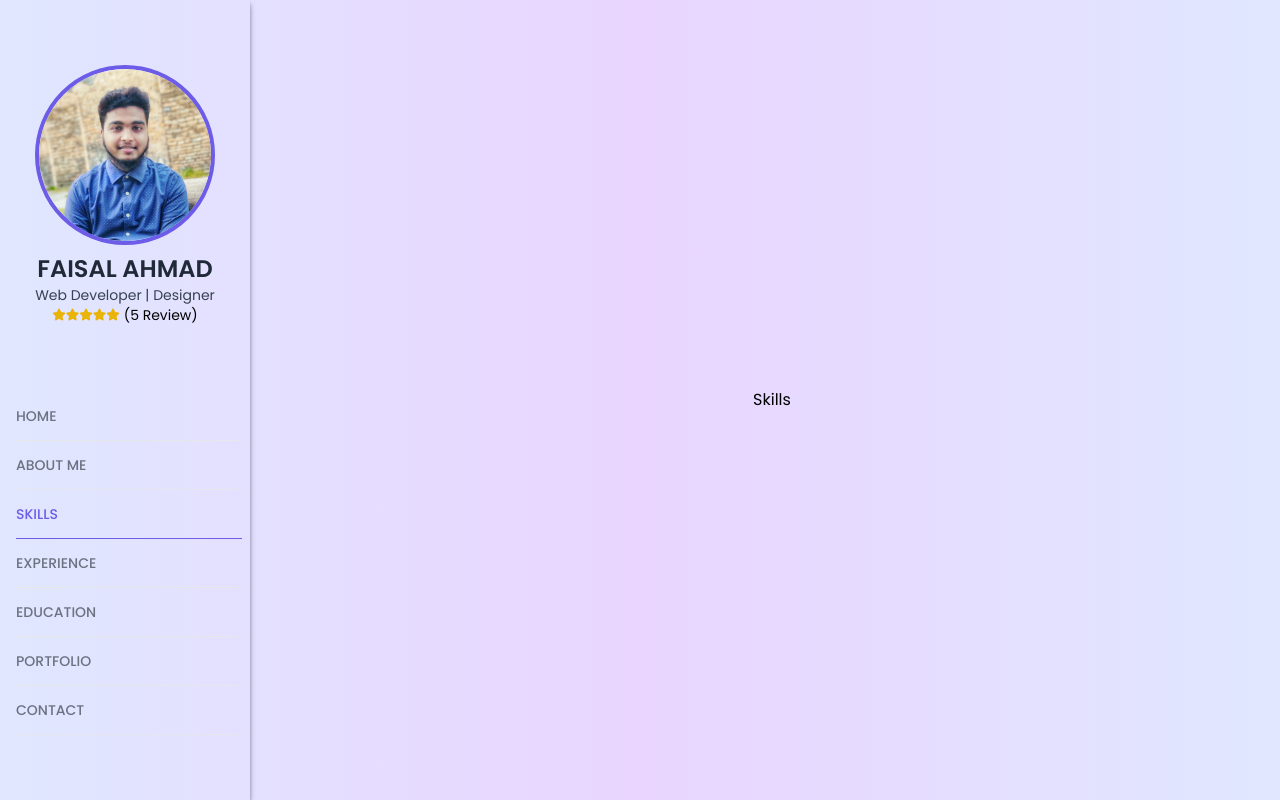
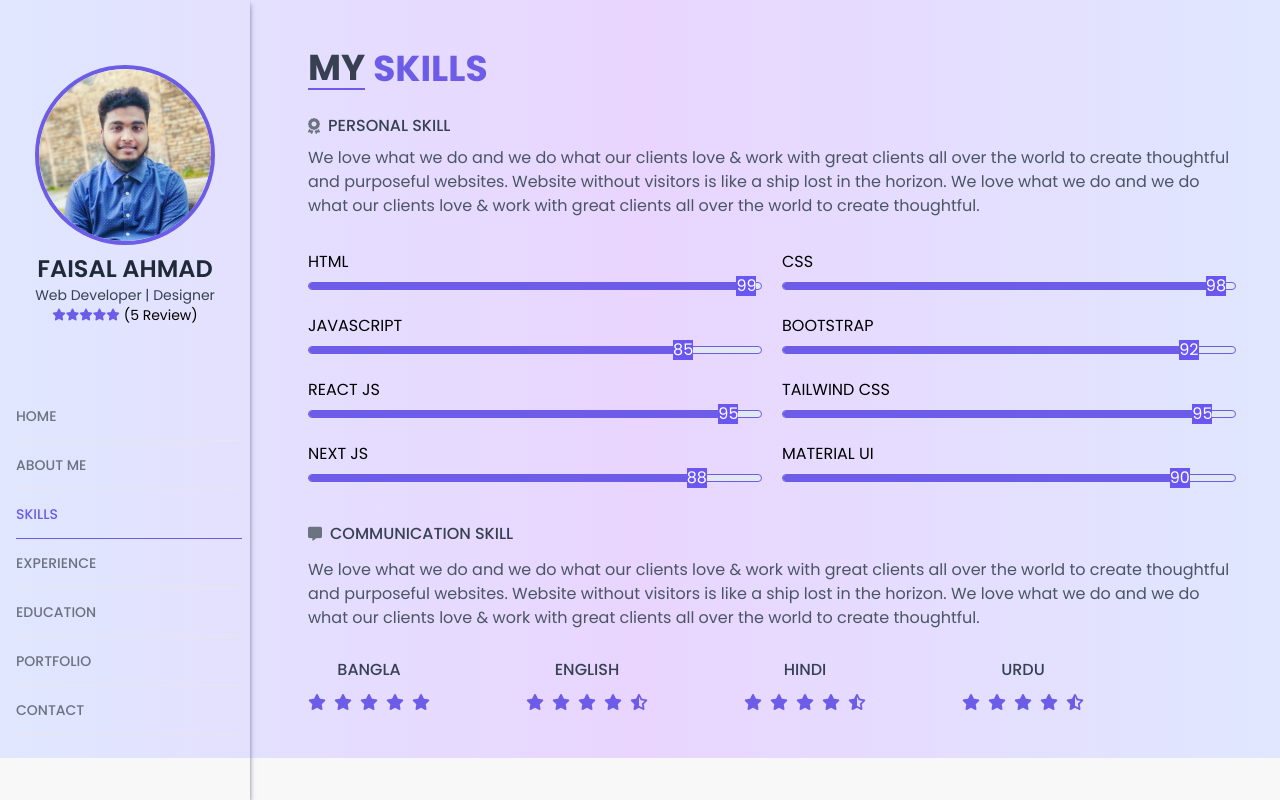
Before and after one commit to Faisal-Ahmed100/react-portfolio-2022, a React (Create React App) app: page /my-skills in a window 1280 px wide. Built offline with nearby package versions, Linux system fonts and the light colour scheme.

Commit message:
frist commit

```diff
--- a/src/App.js
+++ b/src/App.js
@@ -19,7 +19,7 @@ const App = () => {
       <Routes>
         <Route path='/' element={<Home />} />
         <Route path='/about' element={<About />} />
-        <Route path='/my-skills' element={<Skills />} />
+        <Route path='/my-skills' element={<Skills done='98' />} />
         <Route path='/experience' element={<Experience />} />
         <Route path='/education' element={<Education />} />
         <Route path='/portfolios' element={<Portfolio />} />
--- a/src/components/Sidebar.jsx
+++ b/src/components/Sidebar.jsx
@@ -99,11 +99,11 @@ const Sidebar = ({ children }) => {
           </p>
           <div className="flex items-center gap-1">
             <div className="flex ">
-              <i className="fa-solid fa-star text-[12px] text-yellow-500"></i>
-              <i className="fa-solid fa-star text-[12px] text-yellow-500"></i>
-              <i className="fa-solid fa-star text-[12px] text-yellow-500"></i>
-              <i className="fa-solid fa-star text-[12px] text-yellow-500"></i>
-              <i className="fa-solid fa-star text-[12px] text-yellow-500"></i>
+              <i className="fa-solid fa-star text-[12px] text-[#6c5ce7]"></i>
+              <i className="fa-solid fa-star text-[12px] text-[#6c5ce7]"></i>
+              <i className="fa-solid fa-star text-[12px] text-[#6c5ce7]"></i>
+              <i className="fa-solid fa-star text-[12px] text-[#6c5ce7]"></i>
+              <i className="fa-solid fa-star text-[12px] text-[#6c5ce7]"></i>
             </div>
             <p className="text-sm">(5 Review)</p>
           </div>
@@ -158,7 +158,7 @@ const Sidebar = ({ children }) => {
 
 
       </div>
-      <main className="w-full px-3 md:px-0 md:pl-6 md:ml-[15rem] lg:h-screen">
+      <main className="w-full px-3 md:px-0 md:pl-6 md:ml-[15rem] ">
         {children}
       </main>
 
--- /dev/null
+++ b/src/components/Skillprogressbar.jsx
@@ -0,0 +1,28 @@
+import React, { useState } from 'react'
+
+const Skillprogressbar = ({done,text}) => {
+    const [style,setStyle]=useState({});
+  setTimeout(()=>{
+    const newStyle={
+      opacity:1,
+      width:`${done}%`
+    }
+    setStyle(newStyle)
+  },200)
+  return (
+    <div className='mb-6'>
+      <div>
+            <div className='flex justify-start items-start mb-2'>
+              <p className='uppercase'>{text}</p>
+            </div>
+           <div className='progress bg-slate-200 border border-[#6c5ce7]'>
+             <div className='progress-done bg-[#6c5ce7] rounded-2xl text-white flex justify-end items-center h-full w-0 opacity-0 transition-all' style={style}>
+              <span className='w-[20px] h-[20px] bg-[#6956f3] text-white p-2 texts flex justify-center items-center'>{done}</span>
+             </div>
+           </div>
+            </div>
+    </div>
+  )
+}
+
+export default Skillprogressbar
--- a/src/index.css
+++ b/src/index.css
@@ -23,6 +23,22 @@ body{
 }
 }
 
+@media (max-width:385px) {
+ .emailName{
+    margin-right: 59px;
+ }
+}
+
 .round{
     border-bottom-left-radius: 5px;
 }
+
+.progress {
+	border-radius: 20px;
+	position: relative;
+	height: 8px;
+	width: 100%;
+}
+.progress-done {
+	transition: 1.5s ease-in-out 0.3s;
+}
--- a/src/pages/Home.jsx
+++ b/src/pages/Home.jsx
@@ -2,10 +2,8 @@ import React from "react";
 import BannerImg from "../img/banner.png";
 
 const Home = () => {
-
   return (
     <section className="w-full xl:h-screen md:h-screen  flex justify-center items-center">
-
       <div className="flex items-center flex-col md:flex-row gap-5 justify-between w-full md:h-full">
         <div className="flex flex-col md:pl-12 order-2 md:order-1 mt-6 md:mt-10 md:absolute xl:static">
           <h4 className="flex flex-row gap-2 md:text-lg text-normal text-gray-500 font-normal uppercase">
@@ -17,26 +15,33 @@ const Home = () => {
             </strong>
           </h4>
           <h2 className="sm:text-4xl md:text-4xl text-2xl capitalize font-bold mt-1 text-gray-700 ">
-            Creative <span className="text-[#6c5ce7] animate-pulse">web</span> Designer & Developer
+            Creative <span className="text-[#6c5ce7] animate-pulse">web </span>
+            Designer & Developer
           </h2>
           <p className="md:py-6 py-4 text-lg text-gray-600 capitalize">
-            I am a <span className="text-[#6c5ce7]">React js</span> and <span className="text-[#6c5ce7]">next js </span> front-end Developer and Designer since 2018. and i have muce more experience in front-end web development. I do my client's projects sincerely.
-
+            I am a <span className="text-[#6c5ce7]">React js</span> and
+            <span className="text-[#6c5ce7]">next js </span> front-end Developer
+            and Designer since 2018. and i have muce more experience in
+            front-end web development. I do my client's projects sincerely.
           </p>
           <div className="flex justify-start items-start flex-row gap-5 mb-12 md:mb-0">
-            <button className="uppercase bg-[#6c5ce7] border-2 border-[#6c5ce7] transition-all ease-linear text-white text-sm px-5 rounded-sm py-3 hover:border-2 hover:border-[#6c5ce7] hover:bg-white font-medium hover:text-[#6c5ce7]">hire me</button>
+            <button className="uppercase bg-[#6c5ce7] border-2 border-[#6c5ce7] transition-all ease-linear text-white text-sm px-5 rounded-sm py-3 hover:border-2 hover:border-[#6c5ce7] hover:bg-transparent font-medium hover:text-[#6c5ce7]">
+              hire me
+            </button>
 
-            <button className="uppercase hover:bg-[#6c5ce7] hover:text-white transition-all ease-linear text-sm px-5 rounded-sm py-3 font-medium border-2 border-[#6c5ce7] bg-white text-[#6c5ce7]">My portfolio</button>
+            <button className="uppercase hover:bg-[#6c5ce7] hover:text-white transition-all ease-linear text-sm px-5 rounded-sm py-3 font-medium border-2 border-[#6c5ce7] bg-transparent text-[#6c5ce7]">
+              My portfolio
+            </button>
           </div>
         </div>
 
-    <div className="w-full h-[90vh] sm:h-screen -mt-[120px] sm:-mt-30 md:mt-0 order-1 md:order-2">
-      <img className="h-full w-full sm:h-full md:w-full object-cover " src={BannerImg} alt="Banner img" />
-    </div>
-
-
-
-
+        <div className="w-full h-[90vh] sm:h-screen -mt-[120px] sm:-mt-30 md:mt-0 order-1 md:order-2">
+          <img
+            className="h-full w-full sm:h-[90%] md:w-full object-cover "
+            src={BannerImg}
+            alt="Banner img"
+          />
+        </div>
       </div>
     </section>
   );
--- a/src/pages/Skills.jsx
+++ b/src/pages/Skills.jsx
@@ -1,10 +1,116 @@
 import React from 'react'
+import Skillprogressbar from '../components/Skillprogressbar';
 
 const Skills = () => {
+
   return (
-    <div className='h-screen flex justify-center items-center'>
-      Skills
-    </div>
+    <section className="w-full lg:h-full lg:px-11 md:px-8 py-10 md:py-0">
+      <div className="flex flex-col h-full md:h-full md:py-12 justify-center items-start">
+      <h2 className="text-4xl mb-6 flex items-center uppercase font-bold text-gray-700">
+
+           <p className="border-b-[2px] mr-2 border-b-[#6c5ce7]">my</p>
+           <p className="text-[#6c5ce7]">Skills</p>
+         </h2>
+         <h3 className="flex gap-2 items-center mb-2">
+          <i className="fa-solid fa-award text-md text-gray-500"></i>
+
+          <span className="text-md text-gray-700 font-medium">
+          PERSONAL SKILL
+          </span>
+        </h3>
+        <p className="text-gray-600">
+        We love what we do and we do what our clients love & work with great clients all over the world to create thoughtful and purposeful websites. Website without visitors is like a ship lost in the horizon. We love what we do and we do what our clients love & work with great clients all over the world to create thoughtful.
+        </p>
+
+
+
+
+
+        <div className="grid lg:grid-cols-2 w-full grid-cols-1 lg:gap-5 mt-8">
+          <div className="flex flex-col">
+
+            <Skillprogressbar done='99' text='HTML' />
+            <Skillprogressbar done='85' text='JAVASCRIPT' />
+            <Skillprogressbar done='95' text='React js' />
+            <Skillprogressbar done='88' text='Next js' />
+
+          </div>
+
+
+
+          <div className="flex flex-col">
+          <Skillprogressbar done='98' text='CSS' />
+          <Skillprogressbar done='92' text='BOOTSTRAP' />
+          <Skillprogressbar done='95' text='Tailwind css' />
+          <Skillprogressbar done='90' text='material ui' />
+          </div>
+        </div>
+
+
+
+
+
+
+        <div className="sm:gap-3 flex flex-col justify-start items-start lg:mb-0 mt-4">
+        <h3 className="flex gap-2 items-center">
+
+          <i className="fa-solid fa-message text-sm text-gray-500"></i>
+          <span className="text-md text-gray-700 font-medium">
+          COMMUNICATION SKILL
+          </span>
+        </h3>
+        <p className="text-gray-600">
+        We love what we do and we do what our clients love & work with great clients all over the world to create thoughtful and purposeful websites. Website without visitors is like a ship lost in the horizon. We love what we do and we do what our clients love & work with great clients all over the world to create thoughtful.
+        </p>
+
+        <div className='flex lg:justify-start items-center justify-between flex-wrap gap-10 xl:gap-24 lg:mt-4 mt-6 w-full'>
+          <div className='flex flex-col justify-center items-center gap-3'>
+            <h3 className='text-md font-medium uppercase text-gray-700'>bangla</h3>
+            <div className='flex gap-2'>
+            <i className="fa-solid fa-star text-[#6c5ce7]"></i>
+            <i className="fa-solid fa-star text-[#6c5ce7]"></i>
+            <i className="fa-solid fa-star text-[#6c5ce7]"></i>
+            <i className="fa-solid fa-star text-[#6c5ce7]"></i>
+            <i className="fa-solid fa-star text-[#6c5ce7]"></i>
+            </div>
+          </div>
+          <div className='flex flex-col justify-center items-center gap-3'>
+            <h3 className='text-md font-medium uppercase text-gray-700'>English</h3>
+            <div className='flex gap-2'>
+            <i className="fa-solid fa-star text-[#6c5ce7]"></i>
+            <i className="fa-solid fa-star text-[#6c5ce7]"></i>
+            <i className="fa-solid fa-star text-[#6c5ce7]"></i>
+            <i className="fa-solid fa-star text-[#6c5ce7]"></i>
+            <i className="fa-solid fa-star-half-stroke text-[#6c5ce7]"></i>
+            </div>
+          </div>
+
+          <div className='flex flex-col justify-center items-center gap-3'>
+            <h3 className='text-md font-medium uppercase text-gray-700'>hindi</h3>
+            <div className='flex gap-2'>
+            <i className="fa-solid fa-star text-[#6c5ce7]"></i>
+            <i className="fa-solid fa-star text-[#6c5ce7]"></i>
+            <i className="fa-solid fa-star text-[#6c5ce7]"></i>
+            <i className="fa-solid fa-star text-[#6c5ce7]"></i>
+            <i className="fa-solid fa-star-half-stroke text-[#6c5ce7]"></i>
+            </div>
+          </div>
+
+          <div className='flex flex-col justify-center items-center gap-3'>
+            <h3 className='text-md font-medium uppercase text-gray-700'>urdu</h3>
+            <div className='flex gap-2'>
+            <i className="fa-solid fa-star text-[#6c5ce7]"></i>
+            <i className="fa-solid fa-star text-[#6c5ce7]"></i>
+            <i className="fa-solid fa-star text-[#6c5ce7]"></i>
+            <i className="fa-solid fa-star text-[#6c5ce7]"></i>
+            <i className="fa-solid fa-star-half-stroke text-[#6c5ce7]"></i>
+            </div>
+          </div>
+        </div>
+
+ </div>
+      </div>
+    </section>
   )
 }
 
```
Also changed, not shown: src/pages/About.jsx (+13 -13 lines).
